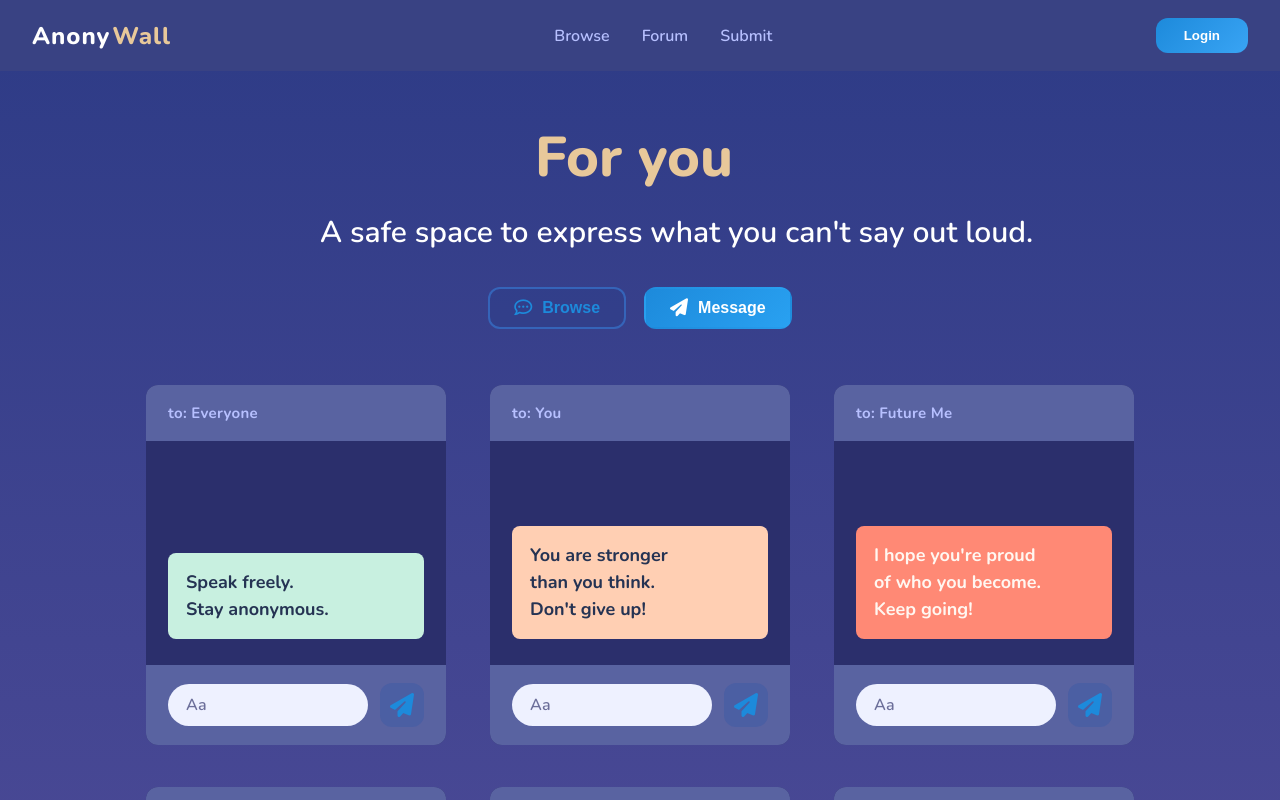
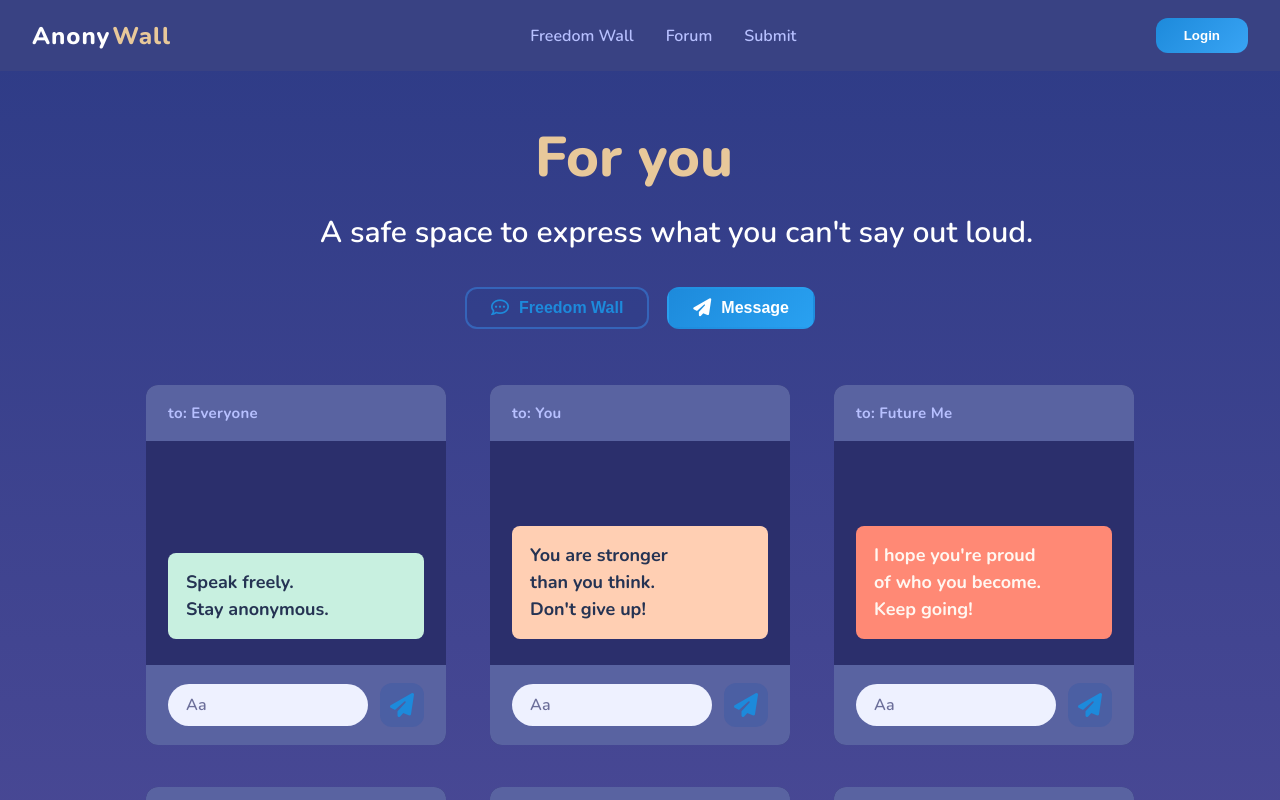
Before and after one commit to SoftEng2025/The-Anonymous-Wall, a React (Vite) app: page / in a window 1280 px wide. Shown: the top 800 px of the page. Built offline with nearby package versions, Linux system fonts and the light colour scheme; no server answers.

Commit message:
refactor: Rename Browse to Freedom Wall

```diff
--- a/src/App.jsx
+++ b/src/App.jsx
@@ -35,7 +35,7 @@ function AppContent() {
 
                         const path = `/${slug}`
                         // Check if it's one of the known pages
-                        if (['/about', '/submit', '/browse', '/forum'].includes(path)) {
+                        if (['/about', '/submit', '/browse', '/freedom-wall', '/forum'].includes(path)) {
                             return (
                                 <Link
                                     key={label}
@@ -83,6 +83,7 @@ function AppContent() {
                 <Route path="/" element={<Home />} />
                 <Route path="/about" element={<About />} />
                 <Route path="/browse" element={<Browse />} />
+                <Route path="/freedom-wall" element={<Browse />} />
                 <Route path="/submit" element={<Submit />} />
                 <Route path="/forum" element={<Forum />} />
                 <Route path="/forum/:postId" element={<ForumPost />} />
--- a/src/pages/Submit.jsx
+++ b/src/pages/Submit.jsx
@@ -53,8 +53,8 @@ export default function Submit() {
             // Also add to local context for immediate UI update
             addMessage(messageData)
 
-            // Navigate to browse page
-            navigate('/browse')
+            // Navigate to freedom wall page
+            navigate('/freedom-wall')
         } catch (error) {
             console.error("Failed to submit message:", error)
             alert("Failed to send message. Please try again.")
--- a/src/utils/constants.js
+++ b/src/utils/constants.js
@@ -1,7 +1,7 @@
 const toMs = (seconds) => Math.round(seconds * 1000)
 
 export const HERO_BUTTONS = [
-    { label: 'Browse', variant: 'outlined', iconClass: 'fa-regular fa-comment-dots' },
+    { label: 'Freedom Wall', variant: 'outlined', iconClass: 'fa-regular fa-comment-dots' },
     { label: 'Message', variant: 'filled', iconClass: 'fa-solid fa-paper-plane', path: '/submit' },
 ]
 
@@ -30,7 +30,7 @@ export const CARD_MESSAGES = [
     },
 ]
 
-export const NAV_LINKS = ['Browse', 'Forum', 'Submit']
+export const NAV_LINKS = ['Freedom Wall', 'Forum', 'Submit']
 
 export const TYPING_CONFIG = { baseTypeSpeed: 60, minimumHold: 300 }
 
```
